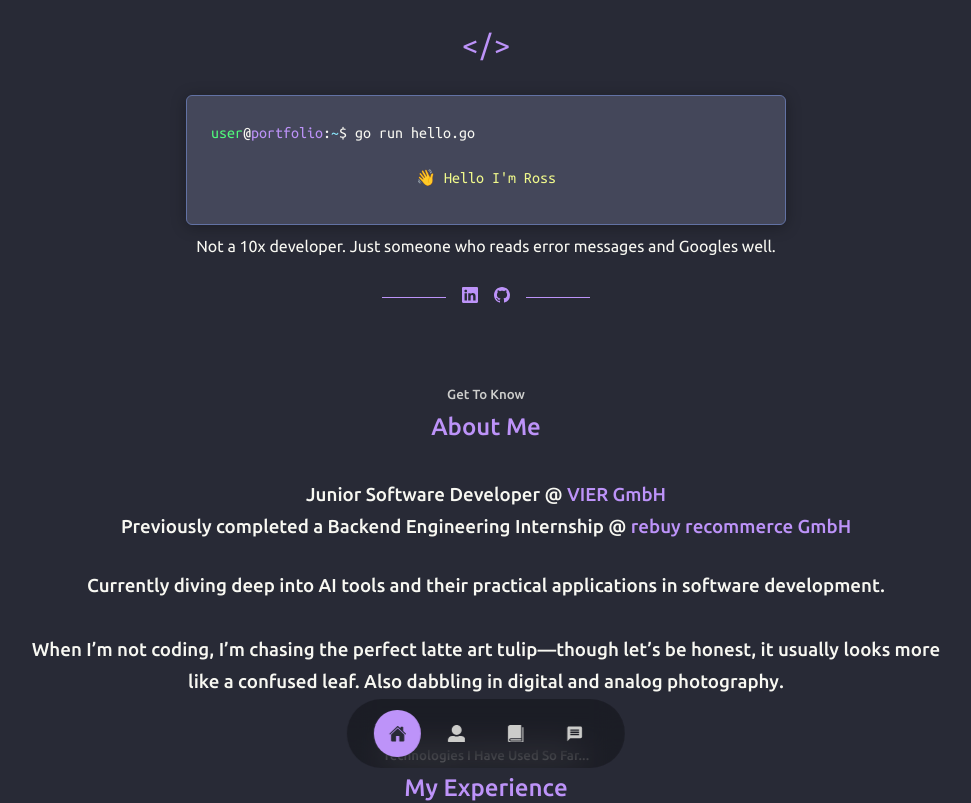
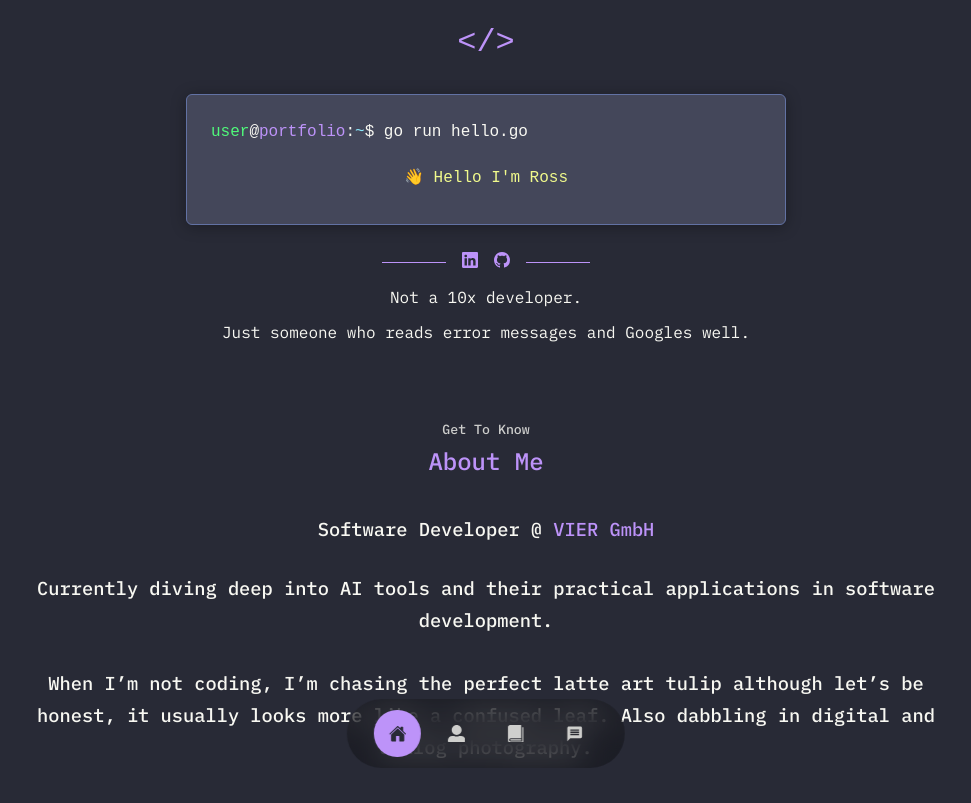
Before and after one commit to rosscondie/rosscondie.github.io, a React (Create React App) app: page / in a window 1280 px wide. Shown: the top 803 px of the page, without its empty margins (154-1125 px from the left). Built offline with nearby package versions, Linux system fonts and the light colour scheme.

Commit message:
Update header section

```diff
--- a/public/index.html
+++ b/public/index.html
@@ -4,6 +4,9 @@
         <meta charset="UTF-8" />
         <meta http-equiv="X-UA-Compatible" content="IE=edge" />
         <meta name="viewport" content="width=device-width, initial-scale=1.0" />
+        <link rel="preconnect" href="https://fonts.googleapis.com">
+        <link rel="preconnect" href="https://fonts.gstatic.com" crossorigin>
+        <link href="https://fonts.googleapis.com/css2?family=IBM+Plex+Mono:ital,wght@0,100;0,200;0,300;0,400;0,500;0,600;0,700;1,100;1,200;1,300;1,400;1,500;1,600;1,700&display=swap" rel="stylesheet">
         <title>Ross Condie</title>
         <link rel="icon" href="%PUBLIC_URL%/favicon.ico" />
         <link
--- a/src/components/description/Description.jsx
+++ b/src/components/description/Description.jsx
@@ -7,11 +7,8 @@
         <section className="description__section">
         <div className="container description__container">
         <h3>
-        Junior Software Developer @{" "}
+        Software Developer @{" "}
         <a href="https://www.vier.ai/">VIER GmbH</a>
-        <br />
-        Previously completed a Backend Engineering Internship @{" "}
-        <a href="https://www.rebuy.de/">rebuy recommerce GmbH</a>
         <br />
         </h3>
         <br />
@@ -20,7 +17,7 @@
         practical applications in software development.
         <br />
         <br />
-        When I’m not coding, I’m chasing the perfect latte art tulip—though let’s be honest, it usually looks more like a confused leaf.
+        When I’m not coding, I’m chasing the perfect latte art tulip although let’s be honest, it usually looks more like a confused leaf.
         Also dabbling in digital and analog photography.
         </h3>
         </div>
--- a/src/components/header/Header.css
+++ b/src/components/header/Header.css
@@ -1,12 +1,12 @@
 header {
-  height: 40vh;
   padding-top: 0.5rem;
+  padding-bottom: 0;
   overflow: hidden;
 }
 
 .header__container {
   text-align: center;
-  height: 100%;
+  height: 50%;
   position: relative;
   padding: 0.5rem;
   max-width: 800px;
--- a/src/components/header/Header.jsx
+++ b/src/components/header/Header.jsx
@@ -24,8 +24,9 @@
             </span>
           </div>
         </div>
-        <span>Not a 10x developer. Just someone who reads error messages and Googles well.</span>
         <HeaderSocials />
+        <span>Not a 10x developer.</span>
+        <span>Just someone who reads error messages and Googles well.</span>
       </div>
     </header>
   );
--- a/src/index.css
+++ b/src/index.css
@@ -1,7 +1,3 @@
-@import url("https://fonts.googleapis.com/css2?family=Poppins:wght@300;400;500;600&display=swap");
-@import url("https://fonts.googleapis.com/css2?family=Ubuntu:wght@300;400;500&display=swap");
-@import url("https://fonts.googleapis.com/css2?family=Ubuntu+Mono&display=swap");
-
 * {
     margin: 0;
     padding: 0;
@@ -44,11 +40,10 @@
 }
 
 body {
-  font-family: "Ubuntu", sans-serif;
+    font-family: "IBM Plex Mono", monospace;
     background: var(--color-bg);
     color: var(--color-white);
     line-height: 1.7;
-
     background-size: cover;
     background-position: left;
 }
```
Lines whose indentation alone changed are shown as unchanged.
